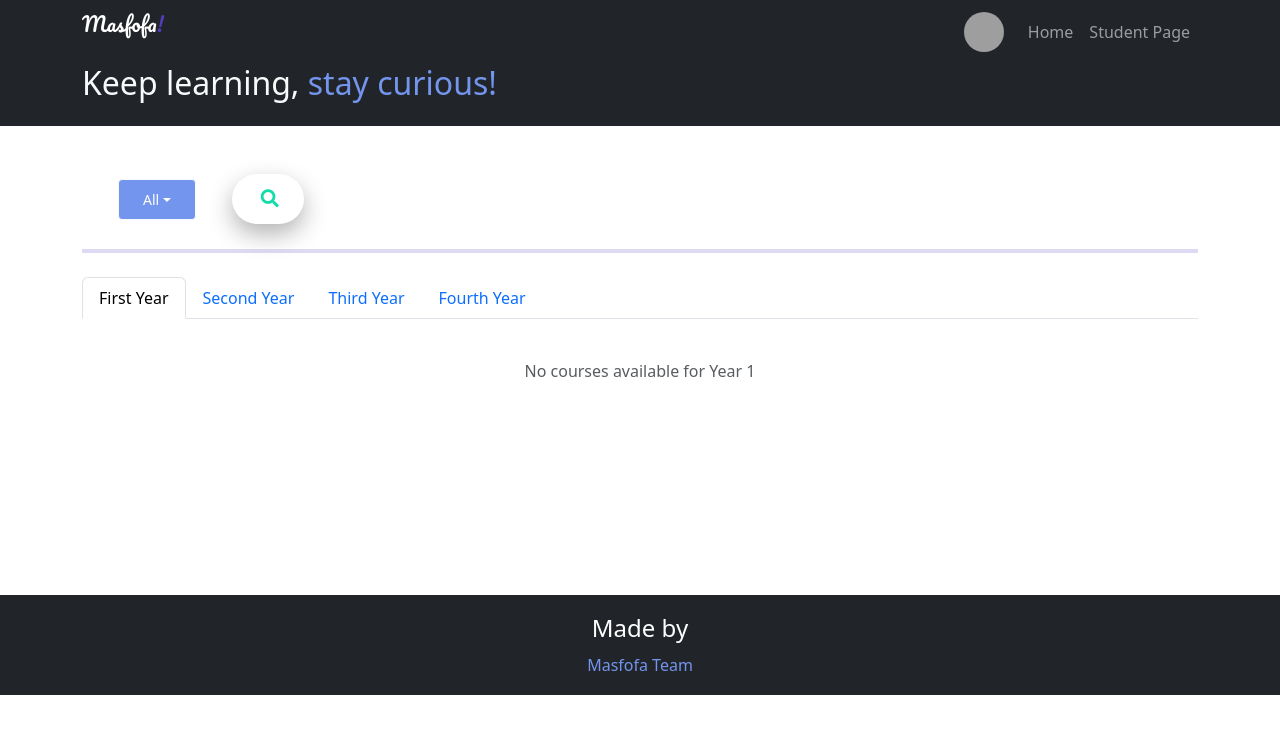
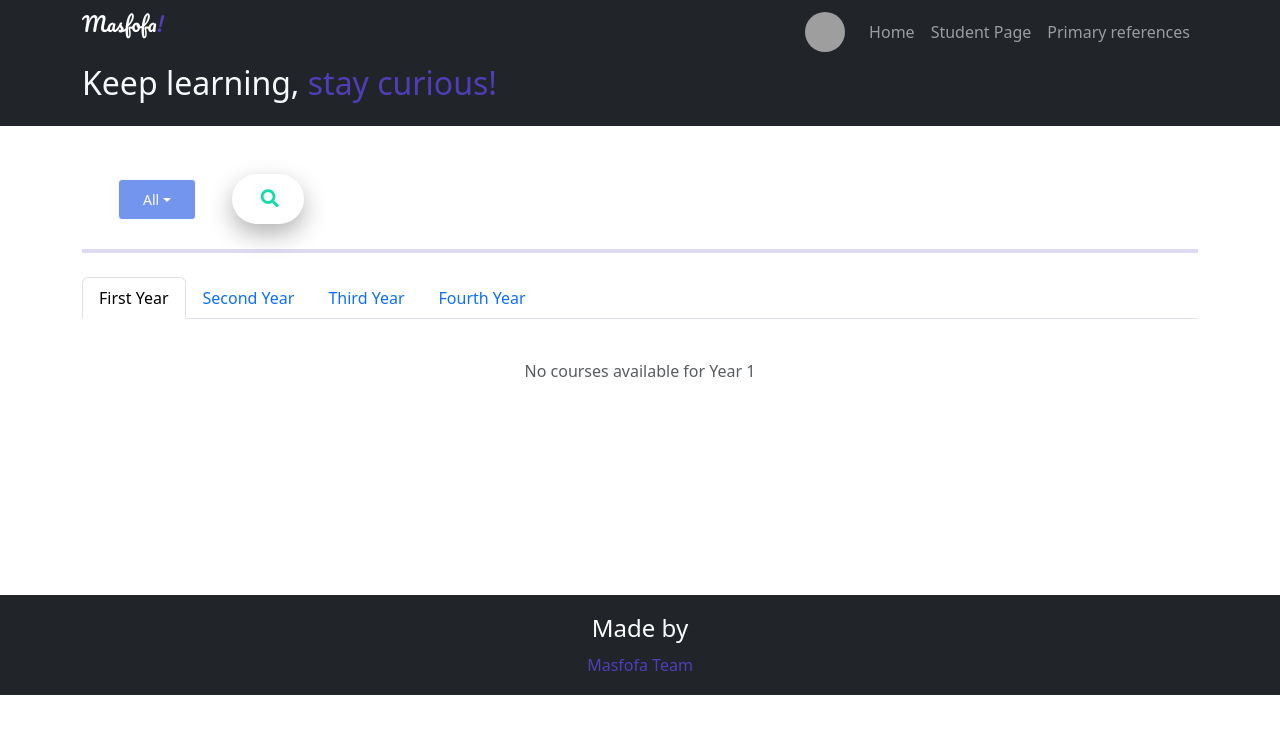
Before and after one commit to YousefAssem1/Graduation-Project, a Node server app: template views/Primary-references-page.ejs in a window 1280 px wide. Shown: the top 734 px of the page. Run offline with Node 20, Linux system fonts and the light colour scheme; the template is opened without the code that fills it, so the values that code supplies are empty; some libraries are stand-ins or nearby versions; grey boxes are pictures that could not be loaded.

Commit message:
Simple modifications without reg

```diff
--- a/public/styles/home-page/style.css
+++ b/public/styles/home-page/style.css
@@ -91,6 +91,10 @@ section{
   color: #ffffff;
 }
 
+
+.nav-link{
+  color: #fff;
+}
 .navbar .navbar-nav .nav-link:hover,
 .navbar .navbar-nav .nav-link.active {
   color: #7495ED;
--- a/public/styles/major-plan/style.css
+++ b/public/styles/major-plan/style.css
@@ -280,7 +280,7 @@ footer {
 }
 
 .footer-link {
-  color: #7495ED;
+  color: #523DB9;
   text-decoration: none;
   transition: color 0.3s;
 }
--- a/public/styles/registration-page/style.css
+++ b/public/styles/registration-page/style.css
@@ -173,6 +173,7 @@ span.login-label {
 }
 
 button.login-btn {
+    margin: 20px 0 ;
     width: 100%;
     background: #3d5ff5;
     border-radius: 20px;
@@ -182,7 +183,6 @@ button.login-btn {
     font-weight: 700;
     font-size: 14px;
     letter-spacing: 2px;
-    margin-top: 20px;
     cursor: pointer;
     box-shadow: 0 8px 10px 0 rgba(0, 0, 0, 0.25);
 }
@@ -193,7 +193,7 @@ button.login-btn:hover {
 }
 
 span.footer {
-    margin-top: 20px;
+    margin: 20px 0 0 10px;
     color: #05e8f0;
     font-weight: 100;
     font-size: 14px;
--- a/public/styles/student-projects/style.css
+++ b/public/styles/student-projects/style.css
@@ -55,7 +55,7 @@
    position: absolute;
    top: 100%;
    right: 0;
-   background-color: #7494edbb;
+   background-color: #523db9c1;
    border-radius: 5px;
    min-width: 180px;
    box-shadow: 0px 8px 16px rgba(0, 0, 0, 0.2);
--- a/views/Primary-references-page.ejs
+++ b/views/Primary-references-page.ejs
@@ -45,7 +45,11 @@
                         <a href="/student-page" class="nav-link">Student Page</a>
                     </li>
                 </ul>
-
+               <ul class="navbar-nav">
+                    <li class="nav-item">
+                        <a href="#" class="nav-link">Primary references</a>
+                    </li>
+                </ul>
             </div>
         </div>
     </nav>
@@ -55,7 +59,7 @@
         <div class="container">
             <div class="d-sm-flex align-items-center justify-content-between">
                 <div>
-                    <h2 class="mb-4">Keep learning, <span style="color: #7495ED;">stay curious!</span></h2>
+                    <h2 class="mb-4">Keep learning, <span style="color: #523DB9;">stay curious!</span></h2>
                 </div>
             </div>
         </div>
@@ -156,7 +160,7 @@
     <!-- Footer -->
    <section style="height: 100px;" class="bg-dark d-flex justify-content-center align-items-center flex-column">
     <h4 style="color: white; margin-bottom: 10px;">Made by</h4>
-    <a href="#" style=" text-decoration: none; color: #7495ED;">Masfofa Team</a>
+    <a href="/after_login" style=" text-decoration: none; color: #523DB9;">Masfofa Team</a>
 </section>
 
 <script type="text/javascript" src="/js/Primary references/main.js"></script>
--- a/views/Profile-page.ejs
+++ b/views/Profile-page.ejs
@@ -40,7 +40,6 @@
                     </a>
                     <div class="dropdown-menu">
                         <a href="/profile-page" class="dropdown-item">Profile</a>
-                        <a href="#" class="dropdown-item">Settings</a>
                         <a href="/logout" class="dropdown-item">Log out</a>
                     </div>
                 </li>
--- a/views/after_login.ejs
+++ b/views/after_login.ejs
@@ -74,7 +74,7 @@
               <a class="nav-link" href="#team">Team</a>
             </li>
             <li class="nav-item">
-              <a class="nav-link" href="#Contact">Contact Us</a>
+              <a class="nav-link" href="#contact">Contact Us</a>
             </li>
           </ul>
         </div>
@@ -357,7 +357,7 @@
       </div>
 
 <!-- Contact Section -->
-<div id="contact" style="background-color: #212529;">
+<div id="contact" style="background-color: #212529; ">
   <div class="container pb-5">
       <h2 class="fw-bold text-white mb-4">Contact us</h2>
 
--- a/views/home-page.ejs
+++ b/views/home-page.ejs
@@ -61,8 +61,8 @@
             <li class="nav-item">
               <a class="nav-link edit" href="#team">Team</a>
             </li>
-            <li class="nav-item">
-              <a class="nav-link edit" href="#Contact">Contact Us</a>
+             <li class="nav-item">
+              <a class="nav-link" href="#contact">Contact Us</a>
             </li>
             <li class="nav-item">
               <a href="/login" class="btn btn-brand btn-small ms-lg-3">Login</a>
--- a/views/major-ai.ejs
+++ b/views/major-ai.ejs
@@ -33,7 +33,6 @@
                         </a>
                         <div class="dropdown-menu">
                             <a href="/profile-page">Profile</a>
-                            <a href="#">Settings</a>
                             <a href="/logout">Log out</a>
                         </div>
                     </li>
@@ -62,7 +61,7 @@
     <div class="container">
         <div class="d-sm-flex align-items-center justify-content-between">
             <div>
-                <h2>Map it, <span style="color: #7495ED;">Master it!</span></h2>
+                <h2>Map it, <span style="color: #523DB9;">Master it!</span></h2>
                 <p class="lead my-4 fs-6">Every hour you spend learning today is a step towards
                     a brighter and more successful future, so make knowledge your weapon and ambition your
                     drive!</p>
--- a/views/major-cs.ejs
+++ b/views/major-cs.ejs
@@ -33,7 +33,6 @@
                         </a>
                         <div class="dropdown-menu">
                             <a href="/profile-page">Profile</a>
-                            <a href="#">Settings</a>
                             <a href="/logout">Log out</a>
                         </div>
                     </li>
@@ -62,7 +61,7 @@
     <div class="container">
         <div class="d-sm-flex align-items-center justify-content-between">
             <div>
-                <h2>Map it, <span style="color: #7495ED;">Master it!</span></h2>
+                <h2>Map it, <span style="color: #523DB9;">Master it!</span></h2>
                 <p class="lead my-4 fs-6">Every hour you spend learning today is a step towards
                     a brighter and more successful future, so make knowledge your weapon and ambition your
                     drive!</p>
--- a/views/major-mis.ejs
+++ b/views/major-mis.ejs
@@ -33,7 +33,6 @@
                         </a>
                         <div class="dropdown-menu">
                             <a href="/profile-page">Profile</a>
-                            <a href="#">Settings</a>
                             <a href="/logout">Log out</a>
                         </div>
                     </li>
@@ -62,7 +61,7 @@
     <div class="container">
         <div class="d-sm-flex align-items-center justify-content-between">
             <div>
-                <h2>Map it, <span style="color: #7495ED;">Master it!</span></h2>
+                <h2>Map it, <span style="color: #523DB9;">Master it!</span></h2>
                 <p class="lead my-4 fs-6">Every hour you spend learning today is a step towards
                     a brighter and more successful future, so make knowledge your weapon and ambition your
                     drive!</p>
--- a/views/major-sw.ejs
+++ b/views/major-sw.ejs
@@ -33,7 +33,6 @@
                         </a>
                         <div class="dropdown-menu">
                             <a href="/profile-page">Profile</a>
-                            <a href="#">Settings</a>
                             <a href="/logout">Log out</a>
                         </div>
                     </li>
@@ -62,7 +61,7 @@
     <div class="container">
         <div class="d-sm-flex align-items-center justify-content-between">
             <div>
-                <h2>Map it, <span style="color: #7495ED;">Master it!</span></h2>
+                <h2>Map it, <span style="color: #523DB9;">Master it!</span></h2>
                 <p class="lead my-4 fs-6">Every hour you spend learning today is a step towards
                     a brighter and more successful future, so make knowledge your weapon and ambition your
                     drive!</p>
--- a/views/student-blogs.ejs
+++ b/views/student-blogs.ejs
@@ -75,7 +75,6 @@
                         </a>
                         <div class="dropdown-menu">
                             <a href="/profile-page">Profile</a>
-                            <a href="#">Settings</a>
                             <a href="/logout">Log out</a>
                         </div>
                     </li>
@@ -367,7 +366,7 @@
    </div>
         <section style="height: 100px;" class="bg-dark d-flex justify-content-center align-items-center flex-column">
             <h4 style="color: white; margin-bottom: 10px;">Made by</h4>
-            <a href="/after_login" style=" text-decoration: none; color: #7495ED;">Masfofa Team</a>
+            <a href="/after_login" style=" text-decoration: none; color: #523DB9;">Masfofa Team</a>
         </section>
 
         <script src="https://cdn.jsdelivr.net/npm/bootstrap@5.3.3/dist/js/bootstrap.bundle.min.js" integrity="sha384-YvpcrYf0tY3lHB60NNkmXc5s9fDVZLESaAA55NDzOxhy9GkcIdslK1eN7N6jIeHz" crossorigin="anonymous"></script>
--- a/views/student-page.ejs
+++ b/views/student-page.ejs
@@ -55,10 +55,10 @@
         <div class="container">
             <div class="d-sm-flex align-items-center justify-content-between">
                 <div>
-                    <h1>Hi <a style="color: #7495ED;"><%= userData.fname %> <%= userData.lname %></a></h1>
+                    <h1>Hi <a style="color: #523DB9;"><%= userData.fname %> <%= userData.lname %></a></h1>
                     <br>
                     <br>
-                    <h2>Keep learning, <span style="color: #7495ED;">stay curious!</span></h2>
+                    <h2>Keep learning, <span style="color: #523DB9;">stay curious!</span></h2>
                     <p class="lead my-4 fs-6">Every hour you spend learning today is a step towards
                         a brighter and more successful future, so make knowledge your weapon and ambition your
                         drive!</p>
@@ -137,7 +137,7 @@
     </section>
     <section style="height: 100px;" class="bg-dark d-flex justify-content-center align-items-center flex-column">
         <h4 style="color: white; margin-bottom: 10px;">Made by</h4>
-        <a href="/after_login" style="text-decoration: none; color: #7495ED;">Masfofa Team</a>
+        <a href="/after_login" style="text-decoration: none; color: #523DB9;">Masfofa Team</a>
     </section>
 
     <script src="https://cdn.jsdelivr.net/npm/bootstrap@5.3.3/dist/js/bootstrap.bundle.min.js"
--- a/views/time-line.ejs
+++ b/views/time-line.ejs
@@ -29,7 +29,6 @@
                         </a>
                         <div class="dropdown-menu">
                             <a href="/profile-page">Profile</a>
-                            <a href="#">Settings</a>
                             <a href="/logout">Log out</a>
                         </div>
                     </li>
@@ -44,10 +43,11 @@
                         <a href="/student-page" class="nav-link">Student Page</a>
                     </li>
                 </ul>
-                <ul class="navbar-nav">
+                 <ul class="navbar-nav">
                     <li class="nav-item">
-                        <a href="#video" class="nav-link">Graduation projects</a>
+                        <a href="#" class="nav-link">Discover GP</a>
                     </li>
+                </ul>
                 </ul>
             </div>
         </div>
```
Also changed, not shown: views/student-projects.ejs (+6 -6 lines), views/summary-page.ejs (+7 -3 lines), views/video-page.ejs (+7 -3 lines).
